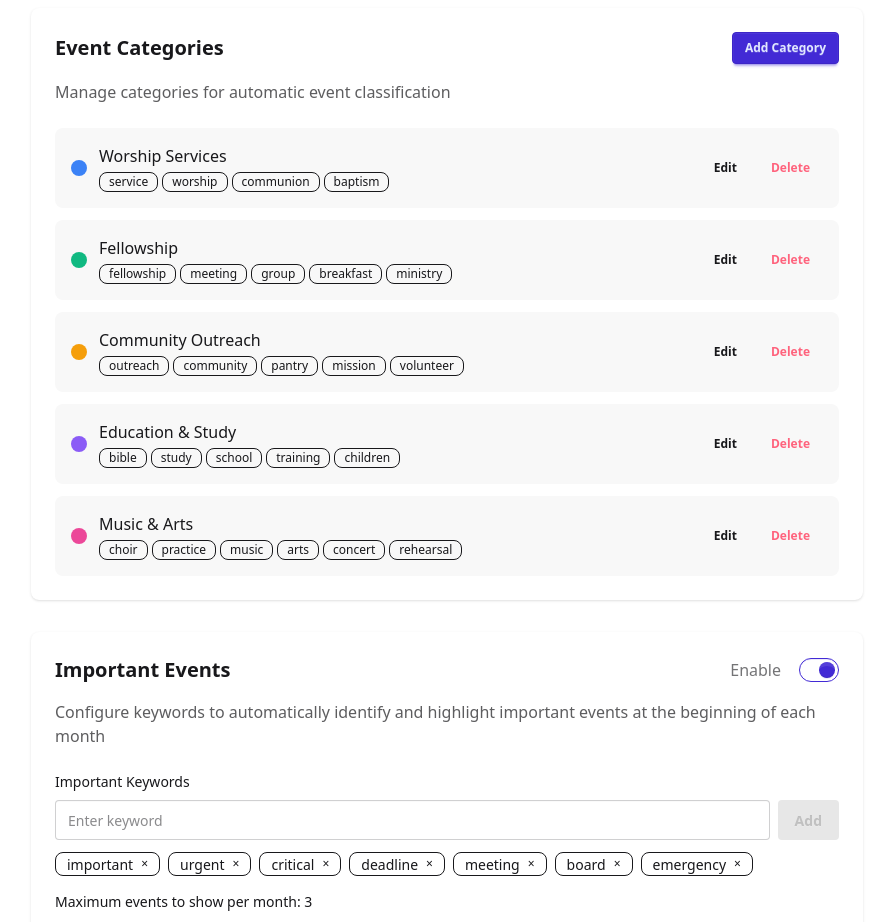
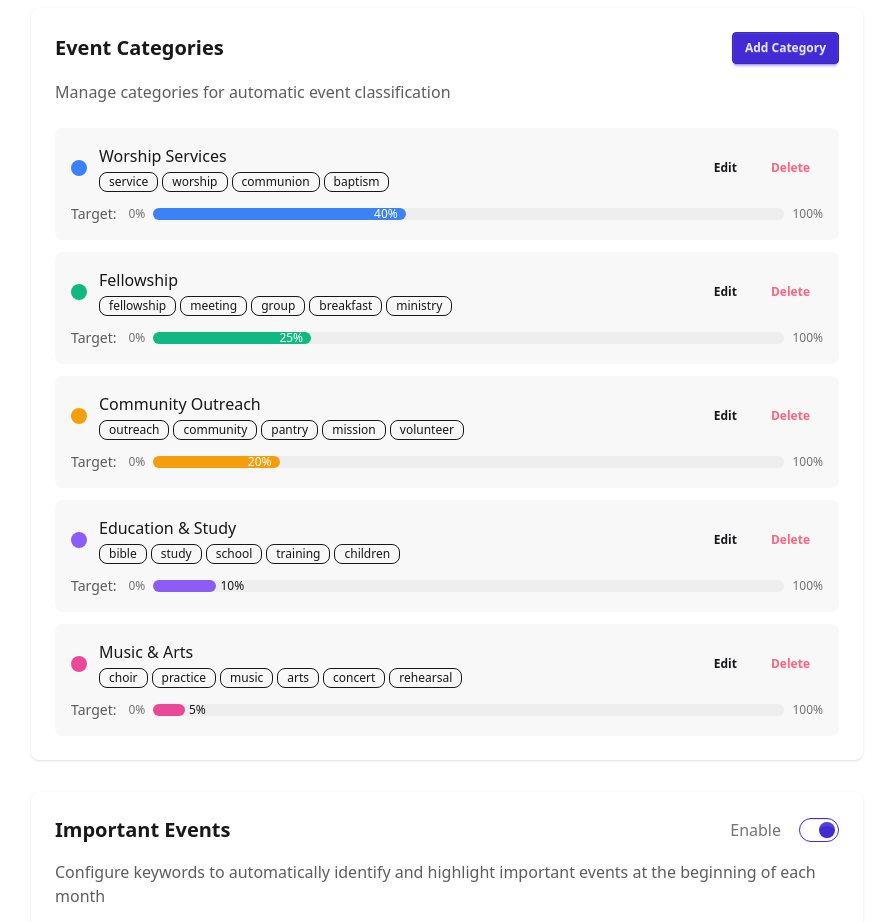
Before and after one commit to madigan/timely, a Vue app: page /settings in a window 1280 px wide. Shown: the part 600-1522 px from the top of the page, without its empty margins (193-1086 px from the left). Built offline with nearby package versions, Linux system fonts and the light colour scheme; no server answers; what vue3-google-login would draw is missing.

Commit message:
ui: display the target in the list view

```diff
--- a/src/views/SettingsView.vue
+++ b/src/views/SettingsView.vue
@@ -47,8 +47,9 @@
         <div
           v-for="category in categories"
           :key="category.id"
-          class="flex items-center justify-between p-4 bg-base-200 rounded-lg"
+          class="p-4 bg-base-200 rounded-lg"
         >
+          <div class="flex items-center justify-between mb-3">
             <div class="flex items-center space-x-3">
               <div
                 class="w-4 h-4 rounded-full"
@@ -80,6 +81,39 @@
               >
                 Delete
               </button>
+            </div>
+          </div>
+
+          <!-- Target Percentage Progress Bar -->
+          <div class="flex items-center space-x-3">
+            <span class="text-sm font-medium text-base-content/70 min-w-fit">Target:</span>
+            <div class="flex items-center space-x-2 flex-1">
+              <span class="text-xs text-base-content/60 min-w-fit">0%</span>
+              <div class="flex-1 bg-base-300 rounded-full h-3 relative">
+                <div
+                  class="h-3 rounded-full transition-all duration-300 relative"
+                  :style="{
+                    width: category.target + '%',
+                    backgroundColor: category.color
+                  }"
+                >
+                  <span
+                    class="absolute right-0 top-0 h-full flex items-center pr-2 text-xs font-medium text-white"
+                    v-if="category.target > 15"
+                  >
+                    {{ category.target }}%
+                  </span>
+                </div>
+                <span
+                  class="absolute top-0 h-full flex items-center text-xs font-medium"
+                  :style="{ left: category.target + '%' }"
+                  v-if="category.target <= 15"
+                >
+                  <span class="ml-1 text-base-content">{{ category.target }}%</span>
+                </span>
+              </div>
+              <span class="text-xs text-base-content/60 min-w-fit">100%</span>
+            </div>
           </div>
         </div>
       </div>
```
Lines whose indentation alone changed are shown as unchanged.
